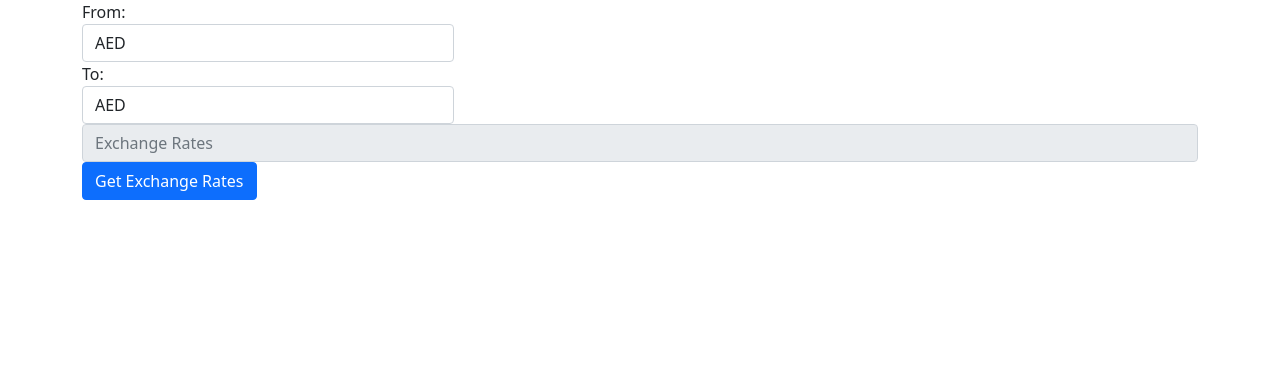
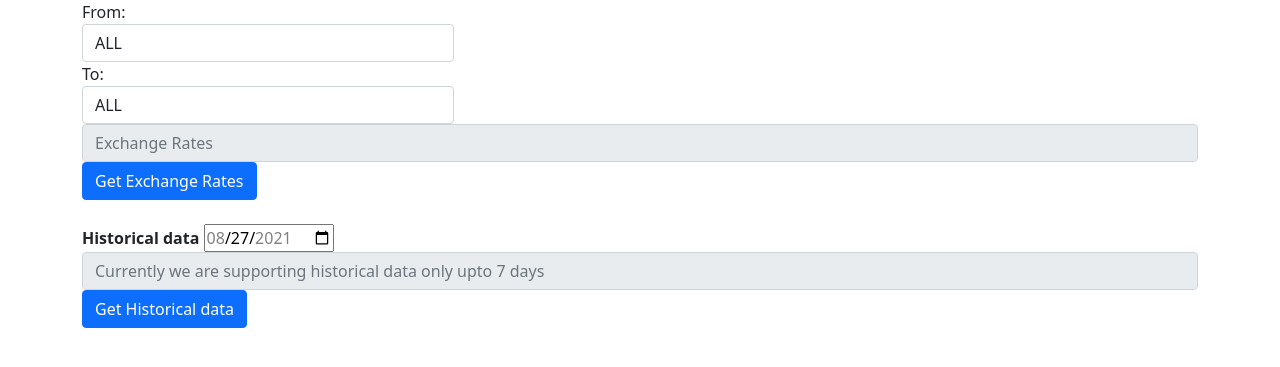
Before and after one commit to shubhxcluzive/Currency-Converter, a Flask app: page / in a window 1280 px wide. Shown: the part 56-423 px from the top of the page. Run offline with Flask 2, Linux system fonts and the light colour scheme.

Commit message:
historical data added

```diff
--- a/app.py
+++ b/app.py
@@ -2,15 +2,21 @@
 from flask import Flask, render_template, request, url_for, flash, redirect
 import requests
 import os
+from datetime import datetime, timedelta
 
 app = Flask(__name__)
-currencies = sorted(['ALL', 'XCD', 'EUR', 'BBD', 'BTN', 'BND', 'XAF', 'CUP', 'USD', 'FKP', 'GIP', 'HUF', 'IRR', 'JMD', 'AUD', 'LAK', 'LYD', 'MKD', 'XOF', 'NZD', 'OMR', 'PGK', 'RWF', 'WST', 'RSD', 'SEK', 'TZS', 'AMD', 'BSD', 'BAM', 'CVE', 'CNY', 'CRC', 'CZK', 'ERN', 'GEL', 'HTG', 'INR', 'JOD', 'KRW', 'LBP', 'MWK', 'MRO', 'MZN', 'ANG', 'PEN', 'QAR', 'STD', 'SLL', 'SOS', 'SDG', 'SYP', 'AOA', 'AWG', 'BHD', 'BZD', 'BWP', 'BIF', 'KYD', 'COP', 'DKK', 'GTQ', 'HNL', 'IDR', 'ILS', 'KZT', 'KWD', 'LSL', 'MYR', 'MUR', 'MNT', 'MMK', 'NGN', 'PAB', 'PHP', 'RON', 'SAR', 'SGD', 'ZAR', 'SRD', 'TWD', 'TOP', 'VEF', 'DZD', 'ARS', 'AZN', 'BYR', 'BOB', 'BGN', 'CAD', 'CLP', 'CDF', 'DOP', 'FJD', 'GMD', 'GYD', 'ISK', 'IQD', 'JPY', 'KPW', 'LVL', 'CHF', 'MGA', 'MDL', 'MAD', 'NPR', 'NIO', 'PKR', 'PYG', 'SHP', 'SCR', 'SBD', 'LKR', 'THB', 'TRY', 'AED', 'VUV', 'YER', 'AFN', 'BDT', 'BRL', 'KHR', 'KMF', 'HRK', 'DJF', 'EGP', 'ETB', 'XPF', 'GHS', 'GNF', 'HKD', 'XDR', 'KES', 'KGS', 'LRD', 'MOP', 'MVR', 'MXN', 'NAD', 'NOK', 'PLN', 'RUB', 'SZL', 'TJS', 'TTD', 'UGX', 'UYU', 'VND', 'TND', 'UAH', 'UZS', 'TMT', 'GBP', 'ZMW', 'BTC', 'BYN', 'BMD', 'GGP', 'CLF', 'CUC', 'IMP', 'JEP', 'SVC', 'ZMK', 'XAG', 'ZWL'])
+currencies = ['ALL', 'XCD', 'EUR', 'BBD', 'BTN', 'BND', 'XAF', 'CUP', 'USD', 'FKP', 'GIP', 'HUF', 'IRR', 'JMD', 'AUD', 'LAK', 'LYD', 'MKD', 'XOF', 'NZD', 'OMR', 'PGK', 'RWF', 'WST', 'RSD', 'SEK', 'TZS', 'AMD', 'BSD', 'BAM', 'CVE', 'CNY', 'CRC', 'CZK', 'ERN', 'GEL', 'HTG', 'INR', 'JOD', 'KRW', 'LBP', 'MWK', 'MRO', 'MZN', 'ANG', 'PEN', 'QAR', 'STD', 'SLL', 'SOS', 'SDG', 'SYP', 'AOA', 'AWG', 'BHD', 'BZD', 'BWP', 'BIF', 'KYD', 'COP', 'DKK', 'GTQ', 'HNL', 'IDR', 'ILS', 'KZT', 'KWD', 'LSL', 'MYR', 'MUR', 'MNT', 'MMK', 'NGN', 'PAB', 'PHP', 'RON', 'SAR', 'SGD', 'ZAR', 'SRD', 'TWD', 'TOP', 'VEF', 'DZD', 'ARS', 'AZN', 'BYR', 'BOB', 'BGN', 'CAD', 'CLP', 'CDF', 'DOP', 'FJD', 'GMD', 'GYD', 'ISK', 'IQD', 'JPY', 'KPW', 'LVL', 'CHF', 'MGA', 'MDL', 'MAD', 'NPR', 'NIO', 'PKR', 'PYG', 'SHP', 'SCR', 'SBD', 'LKR', 'THB', 'TRY', 'AED', 'VUV', 'YER', 'AFN', 'BDT', 'BRL', 'KHR', 'KMF', 'HRK', 'DJF', 'EGP', 'ETB', 'XPF', 'GHS', 'GNF', 'HKD', 'XDR', 'KES', 'KGS', 'LRD', 'MOP', 'MVR', 'MXN', 'NAD', 'NOK', 'PLN', 'RUB', 'SZL', 'TJS', 'TTD', 'UGX', 'UYU', 'VND', 'TND', 'UAH', 'UZS', 'TMT', 'GBP', 'ZMW', 'BTC', 'BYN', 'BMD', 'GGP', 'CLF', 'CUC', 'IMP', 'JEP', 'SVC', 'ZMK', 'XAG', 'ZWL']
+today_date = datetime.today().strftime('%Y-%m-%d')
+delta = datetime.today() - timedelta(days=7)
+previous_date = delta.strftime('%Y-%m-%d')
+
 
 
 @app.route('/', methods=["POST", "GET"])
 def index():
 
     if request.method == "POST":
+
         os.environ["CURR_API"] = "63a43551a8683875884b"
         API = os.environ.get("CURR_API")
         fromCurr = request.form.get('fromCurr')
@@ -19,7 +25,7 @@ def index():
             try:
                 url = f"https://free.currconv.com/api/v7/convert?q={fromCurr}_{toCurr}&compact=ultra&apiKey={API}"
                 rates = requests.get(url).json()[f"{fromCurr}_{toCurr}"]
-                return render_template('index.html', result=f"{rates} {toCurr}")
+                return render_template('index.html', result=f"{rates} {toCurr}", currency=currencies, minimum=previous_date, maximum=today_date)
             except:
                 flash("An error encountered, Please try again later", "danger")
                 return redirect(url_for('index'))
@@ -29,7 +35,7 @@ def index():
 
 
 
-    return render_template('index.html', currency=currencies)
+    return render_template('index.html', currency=currencies, minimum=previous_date, maximum=today_date)
 
 if __name__ == '__main__':
     app.run(debug=True)
--- a/templates/base.html
+++ b/templates/base.html
@@ -8,6 +8,7 @@
     <link href="https://cdn.jsdelivr.net/npm/bootstrap@5.1.0/dist/css/bootstrap.min.css" rel="stylesheet" integrity="sha384-KyZXEAg3QhqLMpG8r+8fhAXLRk2vvoC2f3B09zVXn8CA5QIVfZOJ3BCsw2P0p/We" crossorigin="anonymous">
     <!--Bootstap JS-->
     <script src="https://cdn.jsdelivr.net/npm/bootstrap@5.1.0/dist/js/bootstrap.bundle.min.js" integrity="sha384-U1DAWAznBHeqEIlVSCgzq+c9gqGAJn5c/t99JyeKa9xxaYpSvHU5awsuZVVFIhvj" crossorigin="anonymous"></script>
+
     <title>Currency Exchange Rates</title>
 </head>
 <body>
--- a/templates/index.html
+++ b/templates/index.html
@@ -28,5 +28,17 @@
     </div>
     <button type="submit" class="btn btn-primary btn-large">Get Exchange Rates</button>
 </form>
+<br>
 
+<form action="{{ url_for('index') }}" method="post">
+<label for="start"><strong>Historical data</strong> </label>
+
+<input type="date" id="start" value="{{ maximum }}"
+       min="{{ minimum }}" max="{{ maximum }}"/>
+<div class="form-group">
+    <input type="text" class="form-control" disabled
+           placeholder="Currently we are supporting historical data only upto 7 days"/>
+</div>
+<button type="submit" class="btn btn-primary btn-large">Get Historical data</button>
+</form>
 {% endblock %}
```
Lines whose indentation alone changed are shown as unchanged.
